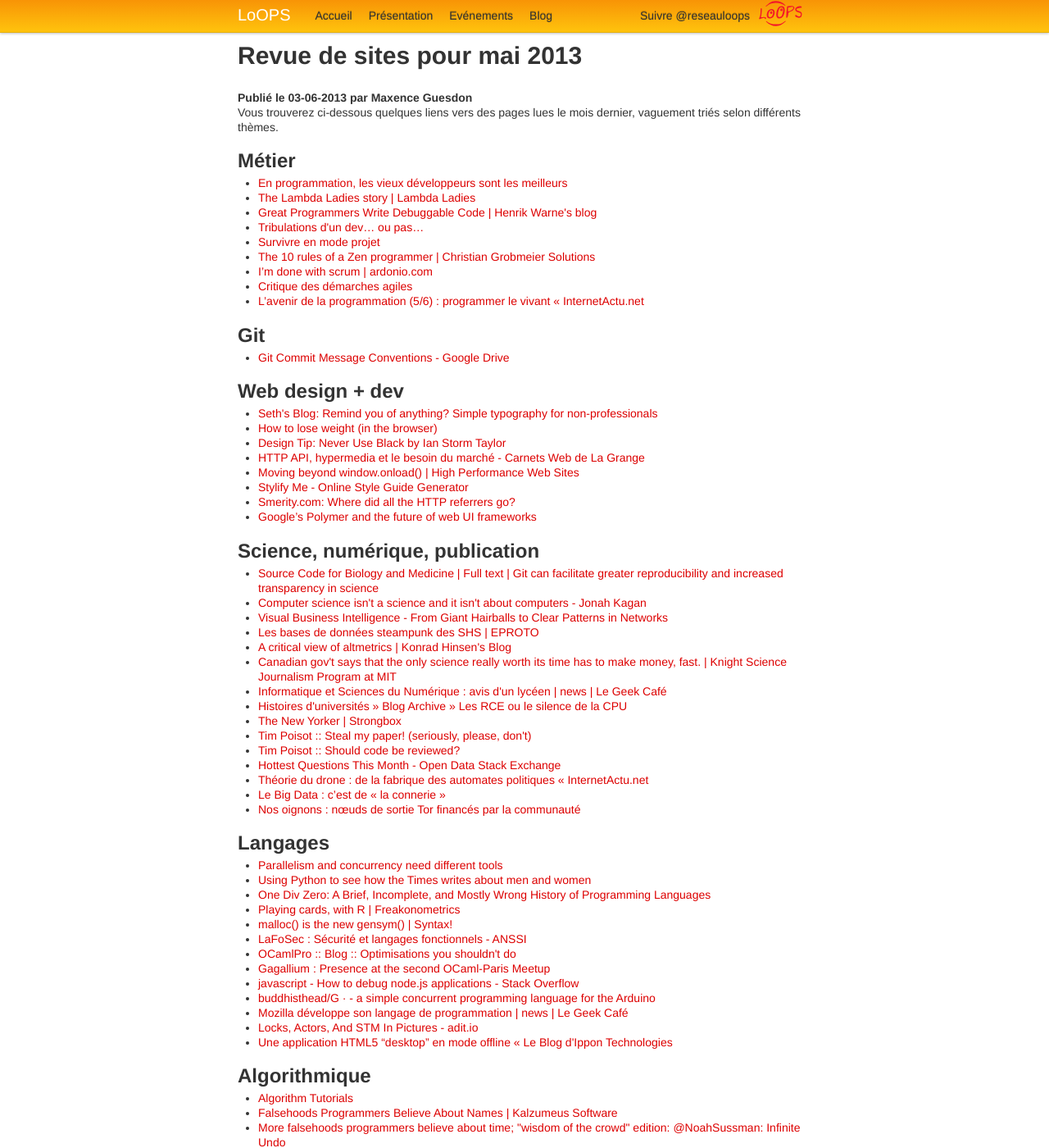
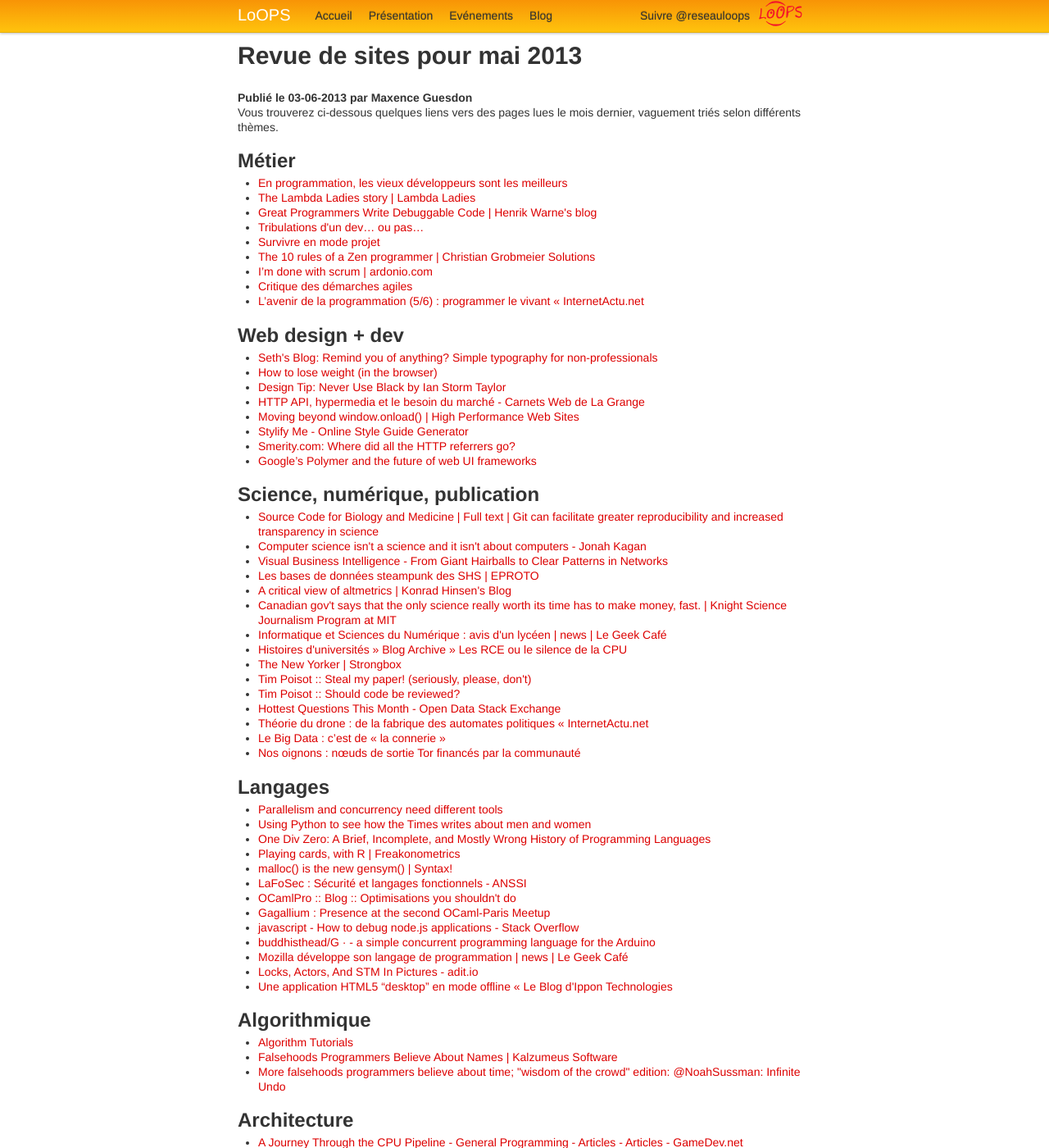
Before and after one commit to reseau-loops/reseau-loops.github.com, a Jekyll site: the page built from _posts/2013-06-03-revue-sites-mail-2013.html, in a window 1280 px wide and 1400 px high. Shown: the whole window at 82% size. Built offline with Jekyll 4.4.1, drawn with Linux system fonts in a browser that asks for light colours; Markdown is read by kramdown in place of the engine named in the settings; comment, search, counter and statistics services are not loaded; some of the changed text lies outside the part shown.

Commit message:
move git link

```diff
--- a/_posts/2013-06-03-revue-sites-mail-2013.html
+++ b/_posts/2013-06-03-revue-sites-mail-2013.html
@@ -19,12 +19,6 @@
 <li><a href="http://www.ardonio.com/2013/05/21/im-done-with-scrum/">I’m done with scrum | ardonio.com</a></li>
 <li><a href="http://www.christian-faure.net/2013/05/25/critique-des-demarches-agiles">Critique des démarches agiles</a></li>
 <li><a href="http://www.internetactu.net/2013/05/28/lavenir-de-la-programmation-56-programmer-le-vivant/">L’avenir de la programmation (5/6) : programmer le vivant « InternetActu.net</a></li>
-
-</ul>
-
-<h2>Git</h2>
-<ul>
-<li><a href="https://docs.google.com/document/d/1QrDFcIiPjSLDn3EL15IJygNPiHORgU1_OOAqWjiDU5Y/edit?pli=1">Git Commit Message Conventions - Google Drive</a></li>
 
 </ul>
 
```
Also changed, not shown: other parts of _posts/2013-06-03-revue-sites-mail-2013.html (+1 -0 lines).
